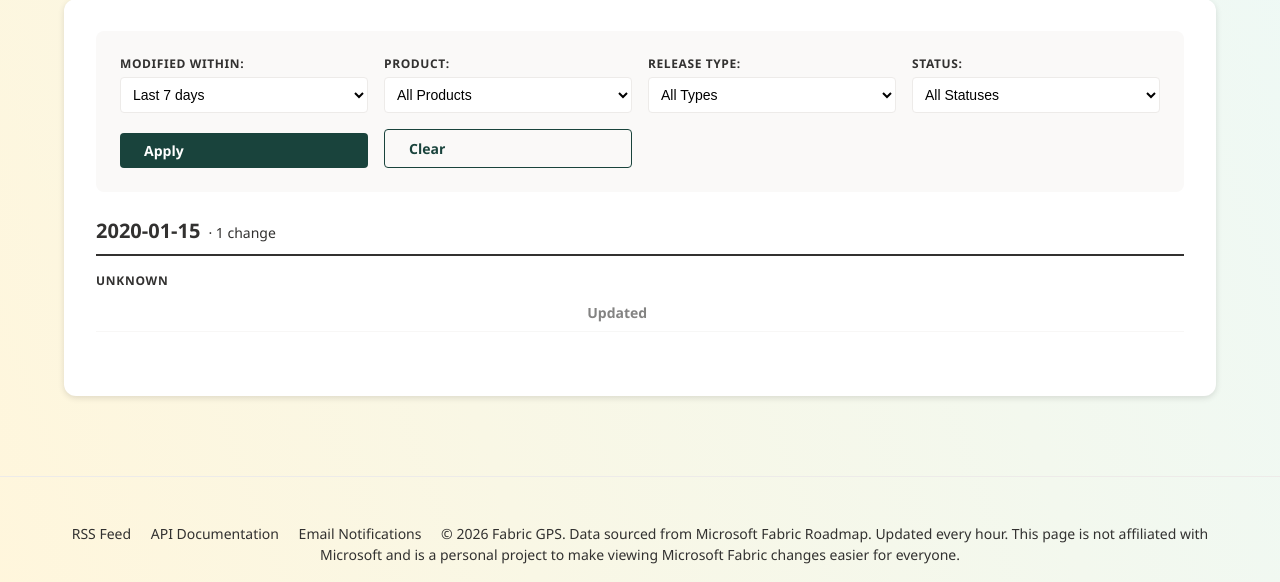
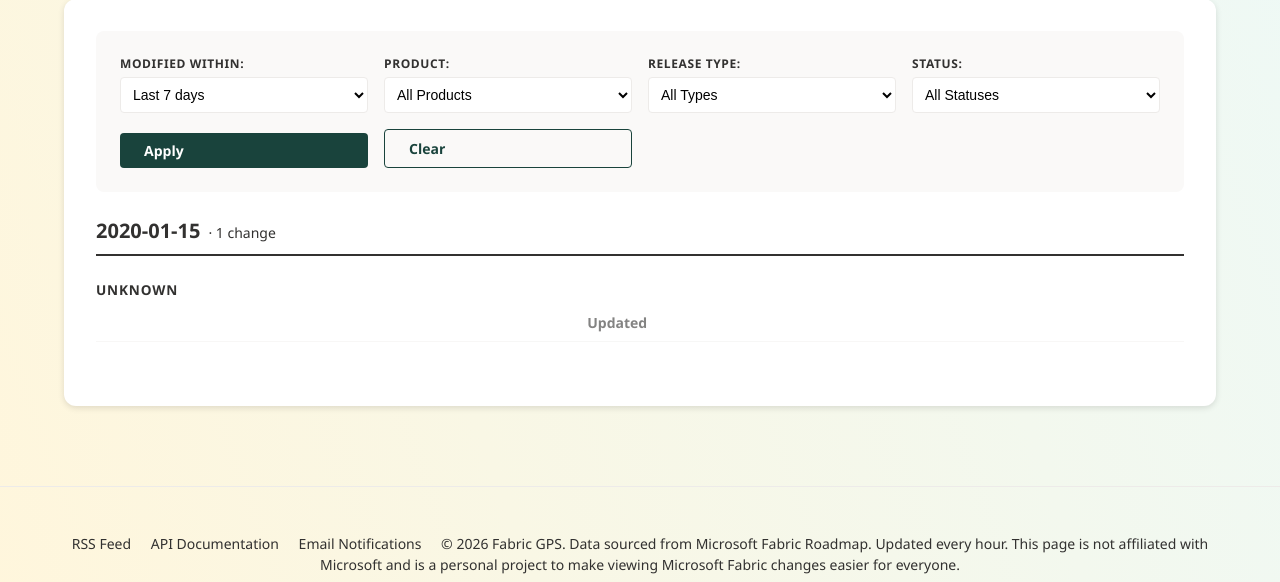
Before and after one commit to cbattlegear/fabric-roadmap-gps, a Python web app: template templates/changelog.html in a window 1280 px wide. Shown: the part 396-978 px from the top of the page. Run offline with Jinja, Linux system fonts and the light colour scheme; the template is opened without the code that fills it: most values are stand-ins (such as "Sample title", 1, 10 or a date in 2020); some libraries are stand-ins or nearby versions.

Commit message:
Increase workload heading size and spacing in changelog
Larger font and more top padding for workload category headings
to provide clearer visual separation between groups.

Co-authored-by: Copilot <223556219+Copilot@users.noreply.github.com>

```diff
--- a/static/styles.css
+++ b/static/styles.css
@@ -765,10 +765,11 @@ a:focus-visible {
 
 .changelog-workload {
   margin-bottom: var(--spacing-m);
+  margin-top: var(--spacing-l);
 }
 
 .changelog-workload-name {
-  font-size: 0.75rem;
+  font-size: 0.85rem;
   font-weight: 600;
   text-transform: uppercase;
   letter-spacing: 0.06em;
```
